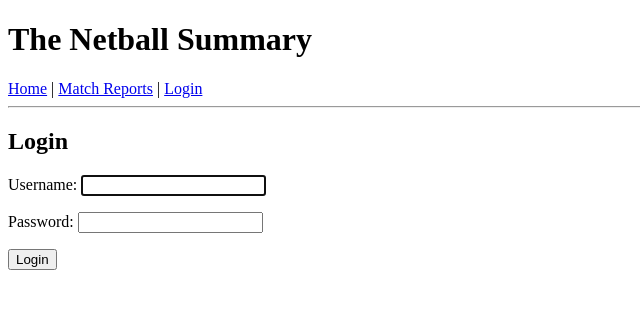
After one commit to YemsAla/the_netball_summary, a Django app: page /accounts/login/ in a window 1280 px wide. The commit adds this page. Shown: the top 309 px of the page, without its empty margins (0-640 px from the left). Run offline with Django 4.2, Linux system fonts and the light colour scheme.

Commit message:
feat: add user authentication and base template with navigation
- Configure LOGIN_REDIRECT_URL and LOGIN_URL in settings
- Add login/logout functionality using Django's built-in auth views
- Create base.html template with navigation (Home, Match Reports, auth links)
- Add homepage redirect from / to /reports/
- Fix URL configuration (reports/ prefix, accounts/ auth urls)

```diff
--- /dev/null
+++ b/match_reports/templates/match_reports/base.html
@@ -0,0 +1,35 @@
+<!DOCTYPE html>
+<html lang="en">
+<head>
+    <meta charset="UTF-8">
+    <meta name="viewport" content="width=device-width, initial-scale=1.0">
+    <title>The Netball Summary</title>
+</head>
+<body>
+    <header>
+        <h1>The Netball Summary</h1>
+    </header>
+
+    <!-- NAVIGATION -->
+    <nav>
+        <a href="{% url 'report_list' %}">Home</a> |
+        <a href="{% url 'report_list' %}">Match Reports</a> |
+
+        {% if user.is_authenticated %}
+            <span>Hi {{ user.username }}!</span> |
+            <a href="{% url 'logout' %}">Logout</a>
+        {% else %}
+            <a href="{% url 'login' %}">Login</a>
+        {% endif %}
+    </nav>
+
+    <hr>
+
+    <!-- PAGE CONTENT -->
+    <main>
+        {% block content %}
+        {% endblock %}
+    </main>
+
+</body>
+</html>
--- /dev/null
+++ b/match_reports/templates/registration/login.html
@@ -0,0 +1,13 @@
+{% extends "match_reports/base.html" %}
+
+{% block content %}
+
+<h2>Login</h2>
+
+<form method="post">
+    {% csrf_token %}
+    {{ form.as_p }}
+    <button type="submit">Login</button>
+</form>
+
+{% endblock %}
--- a/match_reports/urls.py
+++ b/match_reports/urls.py
@@ -2,8 +2,8 @@ from django.urls import path
 from . import views
 
 urlpatterns = [
-    path('', views.ReportListView.as_view(), name='report_list'),
-    path('report/<int:pk>/', views.ReportDetailView.as_view(), name='report_detail'),
-    path('report/<int:pk>/comment/', views.add_comment, name='add-comment'),
-    path('report/create/', views.ReportCreateView.as_view(), name='report-create'),
+    path('', views.ReportListView.as_view(), name='report_list'),  # this becomes /reports/
+    path('<int:pk>/', views.ReportDetailView.as_view(), name='report_detail'),
+    path('<int:pk>/comment/', views.add_comment, name='add-comment'),
+    path('create/', views.ReportCreateView.as_view(), name='report-create'),
 ]
--- a/the_netball_summary/settings.py
+++ b/the_netball_summary/settings.py
@@ -31,6 +31,8 @@ DEBUG = True
 
 ALLOWED_HOSTS = []
 
+LOGIN_REDIRECT_URL = 'reports_list'
+LOGIN_URL = 'login'
 
 # Application definition
 
--- a/the_netball_summary/urls.py
+++ b/the_netball_summary/urls.py
@@ -16,12 +16,17 @@ Including another URLconf
 """
 from django.contrib import admin
 from django.urls import path, include
+from django.views.generic import RedirectView
 from django.conf import settings
+from django.contrib.auth import views as auth_views
 from django.conf.urls.static import static
+
 
 urlpatterns = [
     path('admin/', admin.site.urls),
-    path('', include('match_reports.urls')),
+    path('reports/', include('match_reports.urls')),
+    path('accounts/', include('django.contrib.auth.urls')),
+     path('', RedirectView.as_view(url='/reports/', permanent=False)),
 ]
 
 if settings.DEBUG:
```
Also changed, not shown: match_reports/templates/match_reports/report_list.html (+3 -41 lines).
